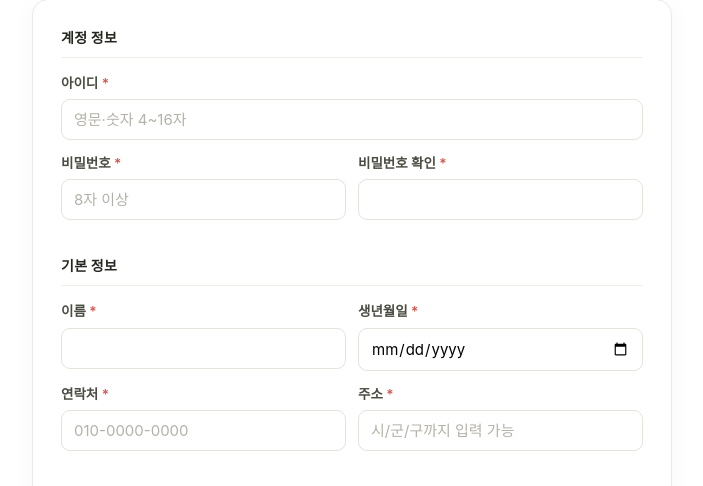
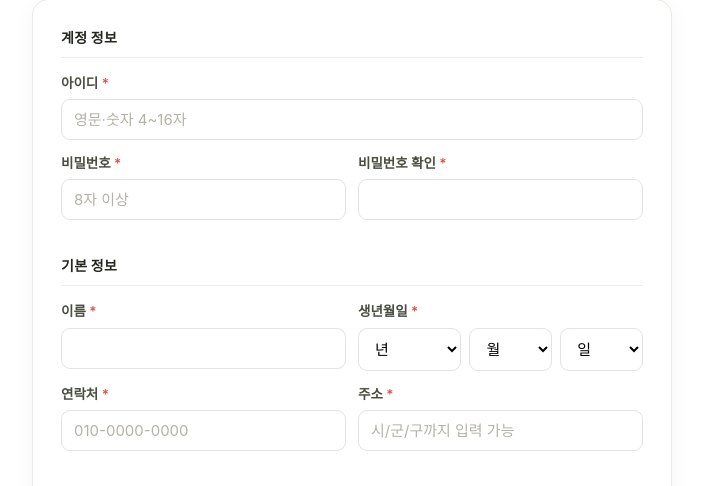
Before and after one commit to Jeongdonghwan/viet_prj, a Flask app: page /signup in a window 1280 px wide. Shown: the part 226-712 px from the top of the page, without its empty margins (288-991 px from the left). Run offline with Flask 3, Linux system fonts and the light colour scheme; some web fonts are replaced.

Commit message:
회원가입 생년월일을 연/월/일 드롭다운으로 변경 (달력 스크롤 불편 해소)
Co-Authored-By: Claude Fable 5 <noreply@anthropic.com>

```diff
--- a/app/routes/auth.py
+++ b/app/routes/auth.py
@@ -1,6 +1,6 @@
 """회원가입 — 유효성 검증 → bcrypt 해시 → DB 저장 → 관리자 메일 발송."""
 import re
-from datetime import date, datetime
+from datetime import date
 
 import bcrypt
 from flask import (Blueprint, current_app, redirect, render_template, request,
@@ -18,6 +18,11 @@ PHONE_RE = re.compile(r"^0\d{1,2}-?\d{3,4}-?\d{4}$")
 EDUCATIONS = ["고등학교 졸업", "전문대 졸업", "대학교 졸업", "대학원 이상", "기타"]
 INCOMES = ["2,000만원 미만", "2,000 ~ 3,000만원", "3,000 ~ 4,000만원",
            "4,000 ~ 5,000만원", "5,000 ~ 7,000만원", "7,000만원 이상"]
+
+
+def _birth_years():
+    """만 19세 이상 — 최신 연도부터 내림차순."""
+    return range(date.today().year - 19, 1949, -1)
 
 
 @bp.get("/login")
@@ -57,7 +62,8 @@ def logout():
 @bp.get("/signup")
 def signup_form():
     return render_template("signup.html", form={}, errors={}, checked_status=[],
-                           educations=EDUCATIONS, incomes=INCOMES)
+                           educations=EDUCATIONS, incomes=INCOMES,
+                           birth_years=_birth_years())
 
 
 @bp.get("/signup/done")
@@ -80,7 +86,6 @@ def signup_submit():
     password = f.get("password", "")
     password2 = f.get("password2", "")
     name = f.get("name", "").strip()
-    birth_raw = f.get("birth", "")
     phone = f.get("phone", "").strip()
     address = f.get("address", "").strip()
     education = f.get("education", "")
@@ -100,11 +105,12 @@ def signup_submit():
 
     birth = None
     try:
-        birth = datetime.strptime(birth_raw, "%Y-%m-%d").date()
-        if not (1930 <= birth.year <= date.today().year - 19):
+        birth = date(int(f.get("birth_y", "")), int(f.get("birth_m", "")),
+                     int(f.get("birth_d", "")))
+        if not (1950 <= birth.year <= date.today().year - 19):
             errors["birth"] = "생년월일을 확인해주세요. (만 19세 이상)"
     except ValueError:
-        errors["birth"] = "생년월일을 입력해주세요."
+        errors["birth"] = "생년월일을 선택해주세요."
 
     if not PHONE_RE.match(phone):
         errors["phone"] = "연락처 형식을 확인해주세요. (예: 010-0000-0000)"
@@ -123,7 +129,8 @@ def signup_submit():
     if errors:
         return render_template("signup.html", form=f, errors=errors,
                                checked_status=statuses,
-                               educations=EDUCATIONS, incomes=INCOMES), 400
+                               educations=EDUCATIONS, incomes=INCOMES,
+                               birth_years=_birth_years()), 400
 
     pw_hash = bcrypt.hashpw(password.encode(), bcrypt.gensalt()).decode()
     user = User(
--- a/app/static/css/main.css
+++ b/app/static/css/main.css
@@ -502,6 +502,7 @@ details.qa .a{padding:0 20px 18px 46px;color:var(--ink-soft);font-size:15px}
 .signup-form input::placeholder{color:#B4B2A8}
 .row2{display:grid;grid-template-columns:1fr 1fr;gap:12px}
 .row3{display:grid;grid-template-columns:repeat(3,1fr);gap:12px}
+.birth-row{display:grid;grid-template-columns:1.25fr 1fr 1fr;gap:8px}
 @media(max-width:600px){.row2,.row3{grid-template-columns:1fr}}
 .field-error{color:#D4574E;font-size:12.5px;margin-top:5px;font-weight:600}
 .form-alert{background:#FDF1F0;border:1px solid #F0C6C2;color:#A8332B;border-radius:10px;padding:12px 16px;font-weight:700;font-size:14px;margin-bottom:18px}
--- a/app/templates/signup.html
+++ b/app/templates/signup.html
@@ -61,7 +61,26 @@
       </div>
       <div class="field">
         <label>생년월일 <span class="req">*</span></label>
-        <input type="date" name="birth" value="{{ form.get('birth', '') }}" required>
+        <div class="birth-row">
+          <select name="birth_y" required>
+            <option value="">년</option>
+            {% for y in birth_years %}
+            <option value="{{ y }}" {% if form.get('birth_y') == y|string %}selected{% endif %}>{{ y }}년</option>
+            {% endfor %}
+          </select>
+          <select name="birth_m" required>
+            <option value="">월</option>
+            {% for m in range(1, 13) %}
+            <option value="{{ m }}" {% if form.get('birth_m') == m|string %}selected{% endif %}>{{ m }}월</option>
+            {% endfor %}
+          </select>
+          <select name="birth_d" required>
+            <option value="">일</option>
+            {% for d in range(1, 32) %}
+            <option value="{{ d }}" {% if form.get('birth_d') == d|string %}selected{% endif %}>{{ d }}일</option>
+            {% endfor %}
+          </select>
+        </div>
         {% if errors.birth %}<div class="field-error">{{ errors.birth }}</div>{% endif %}
       </div>
     </div>
```
